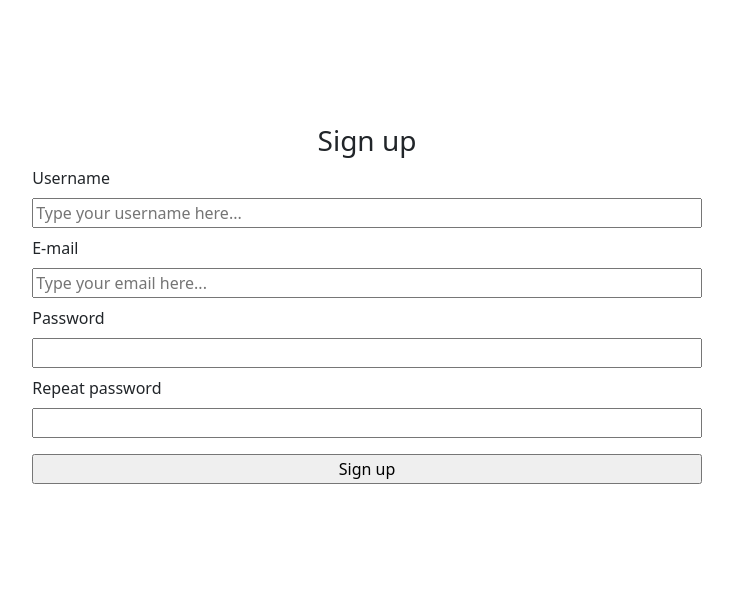
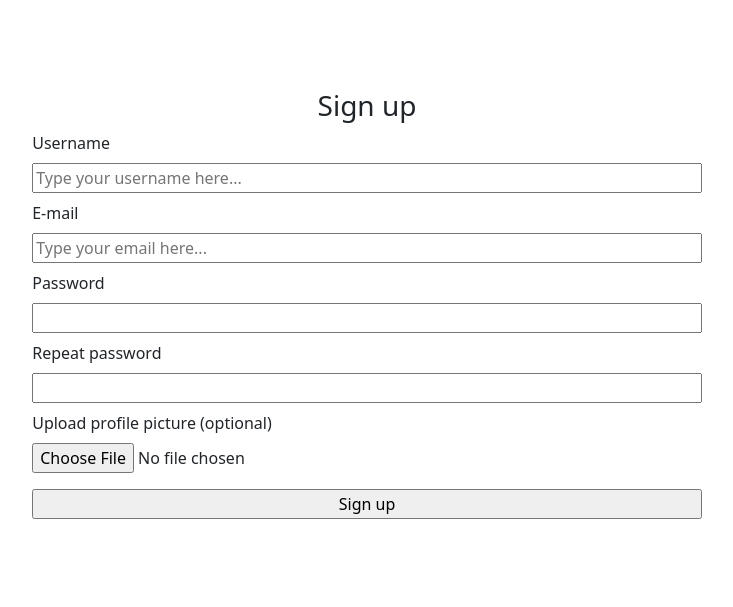
Before and after one commit to RafaelBarbieru/petlandia, a PHP site: page /signup.php in a window 1280 px wide. Shown: the part 80-687 px from the top of the page, without its empty margins (273-1006 px from the left). Run offline with PHP 8.4, Linux system fonts and the light colour scheme.

Commit message:
Adds the uploading a profile picture functionality on user creation

```diff
--- a/site/actions/create_user.php
+++ b/site/actions/create_user.php
@@ -50,7 +50,7 @@ if ($_SERVER["REQUEST_METHOD"] == "POST") {
 
                             $password_hash = password_hash($password, PASSWORD_BCRYPT);
                             $is_admin = false;
-                            $picture = null;
+                            $picture = isset($_POST['picture']) ? $_POST['picture'] : null;
 
                             // Inserting the user in the database using a prepared statement
                             $query = "INSERT INTO users VALUES(?, ?, ?, ?, ?, ?, ?)";
--- a/site/signup.php
+++ b/site/signup.php
@@ -18,23 +18,29 @@ $create_user_token = generate_token("create_user_token");
 
     <div>
         <div>
-            <label>Username</label>
+            <label for="username">Username</label>
             <input name="username" type="text" placeholder="Type your username here..." minlength="3" maxlength="30" />
         </div>
 
         <div>
-            <label>E-mail</label>
+            <label for="email">E-mail</label>
             <input name="email" type="email" placeholder="Type your email here..." maxlength="50" />
         </div>
 
         <div>
-            <label>Password</label>
-            <input name="password" type="password" maxlength="255" />
+            <label for="password">Password</label>
+            <input name="password" type="password" minlength="8" maxlength="255" />
         </div>
 
         <div>
-            <label>Repeat password</label>
-            <input name="password_again" type="password" maxlength="255" />
+            <label for="repeat_password">Repeat password</label>
+            <input name="password_again" type="password" minlength="8" maxlength="255" />
+        </div>
+
+        <div>
+            <label for="image">Upload profile picture (optional)</label>
+            <input id="profile_pic" type="file" accept="image/jpg, image/jpeg, image/png" />
+            <input id="profile_pic_data" name="picture" hidden />
         </div>
 
         <input type="submit" value="Sign up" />
@@ -47,4 +53,29 @@ $create_user_token = generate_token("create_user_token");
 
 </form>
 
+<script>
+
+const image =  document.getElementById('profile_pic');
+image.onchange = function() {
+
+    // Max file size is 1 MB
+    if(this.files[0].size > 1048576) {
+        alert("The image is too big! The maximum allowed size is 1 MB.");
+        this.value = "";
+    } else {
+
+        // We convert the image to base64 and set the value of the hidden input field to that.
+        const hiddenInput = document.getElementById('profile_pic_data');
+        const image = this.files[0];
+        let reader = new FileReader();
+        reader.onloadend = function() {
+            hiddenInput.value = reader.result;
+        }
+        reader.readAsDataURL(image);
+    }
+
+}
+
+</script>
+
 <?php require_once './templates/_end_html.php' ?>
```
